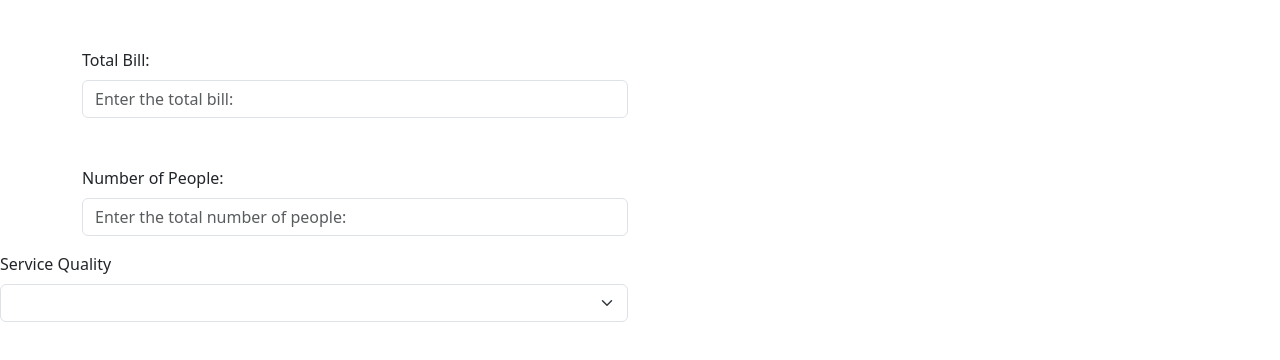
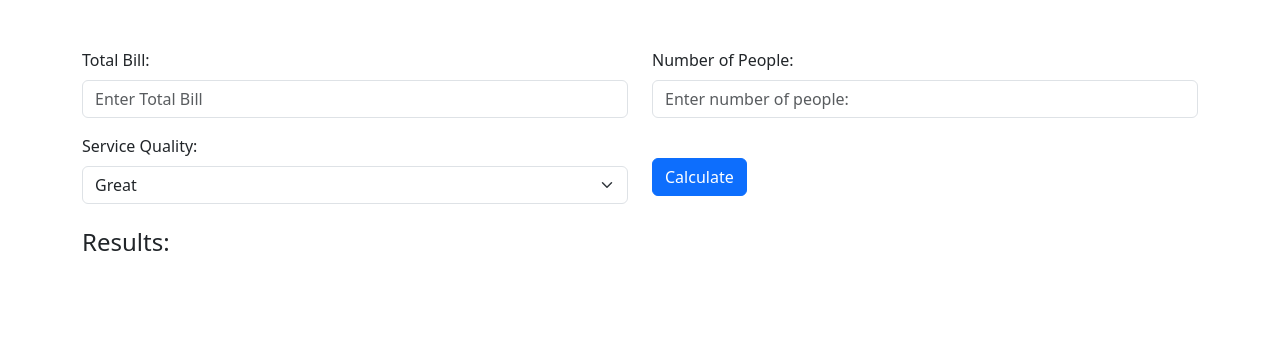
Before and after one commit to BenjaminMann27/Tip-Calculator, a plain HTML site: page index.html in a window 1280 px wide. Drawn offline with nearby package versions, Linux system fonts and the light colour scheme.

Commit message:
added html..

```diff
--- a/index.html
+++ b/index.html
@@ -1,21 +1,15 @@
 <!doctype html>
 <html lang="en">
+
 <head>
     <title>Tip Calculator App</title>
     <!-- Required meta tags -->
     <meta charset="utf-8" />
-        <meta
-            name="viewport"
-            content="width=device-width, initial-scale=1, shrink-to-fit=no"
-        />
+    <meta name="viewport" content="width=device-width, initial-scale=1, shrink-to-fit=no" />
 
     <!-- Bootstrap CSS v5.2.1 -->
-        <link
-            href="https://cdn.jsdelivr.net/npm/bootstrap@5.3.2/dist/css/bootstrap.min.css"
-            rel="stylesheet"
-            integrity="sha384-T3c6CoIi6uLrA9TneNEoa7RxnatzjcDSCmG1MXxSR1GAsXEV/Dwwykc2MPK8M2HN"
-            crossorigin="anonymous"
-        />
+    <link href="https://cdn.jsdelivr.net/npm/bootstrap@5.3.2/dist/css/bootstrap.min.css" rel="stylesheet"
+        integrity="sha384-T3c6CoIi6uLrA9TneNEoa7RxnatzjcDSCmG1MXxSR1GAsXEV/Dwwykc2MPK8M2HN" crossorigin="anonymous" />
 </head>
 
 <body>
@@ -26,44 +20,59 @@
         <div class="container mt-5">
             <div class="row">
                 <div class="col-md-6">
+                    <!-- Input for Bill Amount-->
                     <label for="totalBill" class="form-label">Total Bill:</label>
-                        <input type="text" class="form-control" id="totalBill" placeholder="Enter the total bill:"/>
+                    <input type="text" class="form-control" id="totalBill" placeholder="Enter Total Bill" />
                 </div>
-                </div>
-            </div>
-
-            <div class="container mt-5">
-                <div class="row">
                 <div class="col-md-6">
-                        <label for="numofpeople" class="form-label">Number of People:</label>
-                        <input type="text" class="form-control" id="numofpeople" placeholder="Enter the total number of people:"/>
-                    </div>
+                    <!-- Input for number of people-->
+                    <label for="numOfPeople" class="form-label">Number of People:</label>
+                    <input type="text" class="form-control" id="numOfPeople" placeholder="Enter number of people:" />
                 </div>
             </div>
 
             <div class="row mt-3">
                 <div class="col-md-6">
-                    <label for="serviceQuality" class="form-label">Service Quality</label>
+                    <!-- Dropdown for Service Quality-->
+                    <label for="serviceQuality" class="form-label">Service Quality:</label>
                     <select class="form-select" id="serviceQuality">
-
+                        <option value="Great">Great</option>
+                        <option value="Good">Good</option>
+                        <option value="Poor">Poor</option>
+                    </select>
+                </div>
+                <div class="col-md-6 mt-4">
+                    <!-- Button to trigger calculation -->
+                    <button class="btn btn-primary" onclick="calculateAndDisplay()">Calculate</button>
                 </div>
             </div>
+            <div class="row mt-4">
+                <div class="col-md-12">
+                    <!-- Results Section -->
+                    <h4>Results:</h4>
+                    <p id="tipResult"></p>
+                    <p id="totalBillResult"></p>
+                    <p id="amtPerPersonResult"></p>
+                </div>
+            </div>
+        </div>
+
+
+
+
 
     </main>
     <footer>
         <!-- place footer here -->
     </footer>
     <!-- Bootstrap JavaScript Libraries -->
-        <script
-            src="https://cdn.jsdelivr.net/npm/@popperjs/core@2.11.8/dist/umd/popper.min.js"
+    <script src="https://cdn.jsdelivr.net/npm/@popperjs/core@2.11.8/dist/umd/popper.min.js"
         integrity="sha384-I7E8VVD/ismYTF4hNIPjVp/Zjvgyol6VFvRkX/vR+Vc4jQkC+hVqc2pM8ODewa9r"
-            crossorigin="anonymous"
-        ></script>
+        crossorigin="anonymous"></script>
 
-        <script
-            src="https://cdn.jsdelivr.net/npm/bootstrap@5.3.2/dist/js/bootstrap.min.js"
+    <script src="https://cdn.jsdelivr.net/npm/bootstrap@5.3.2/dist/js/bootstrap.min.js"
         integrity="sha384-BBtl+eGJRgqQAUMxJ7pMwbEyER4l1g+O15P+16Ep7Q9Q+zqX6gSbd85u4mG4QzX+"
-            crossorigin="anonymous"
-        ></script>
+        crossorigin="anonymous"></script>
 </body>
+
 </html>
```
Lines whose indentation alone changed are shown as unchanged.
